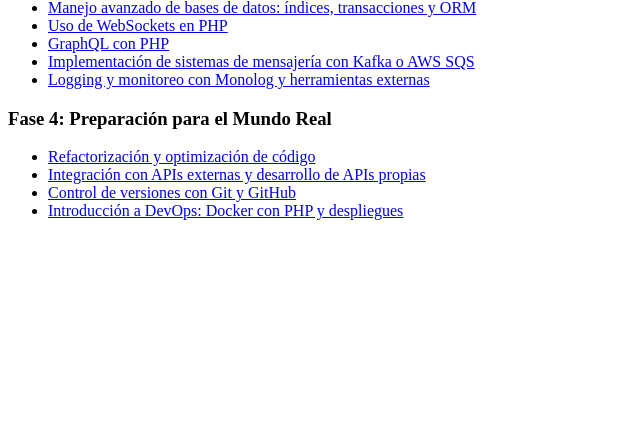
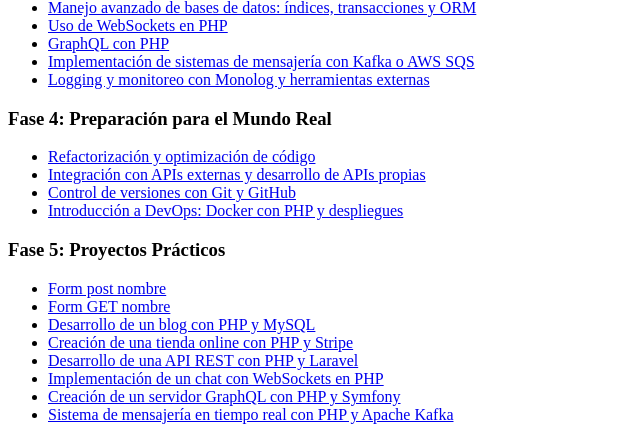
Before and after one commit to dardocode/aprendiendo-programacion, a PHP site: page / in a window 1280 px wide. Shown: the part 726-1166 px from the top of the page, without its empty margins (0-640 px from the left). Before the commit the page ends 946 px from the top, so only its background shows below. Run offline with PHP 8.4, Linux system fonts and the light colour scheme.

Commit message:
ejercicios

```diff
--- a/php/index.php
+++ b/php/index.php
@@ -63,6 +63,18 @@
         <li><a href="git_github.html">Control de versiones con Git y GitHub</a></li>
         <li><a href="docker_php.html">Introducción a DevOps: Docker con PHP y despliegues</a></li>
     </ul>
+
+
+    <h3>Fase 5: Proyectos Prácticos</h3>
+    <ul>
+        <li><a href="./ejercicios/ejercicio2.php">Form post nombre</a></li>
+        <li><a href="./ejercicios/ejercicio3.html">Form GET nombre</a></li>
+        <li><a href="proyecto_blog_php.html">Desarrollo de un blog con PHP y MySQL</a></li>
+        <li><a href="proyecto_ecommerce_php.html">Creación de una tienda online con PHP y Stripe</a></li>
+        <li><a href="proyecto_api_rest_php.html">Desarrollo de una API REST con PHP y Laravel</a></li>
+        <li><a href="proyecto_websockets_php.html">Implementación de un chat con WebSockets en PHP</a></li>
+        <li><a href="proyecto_graphql_php.html">Creación de un servidor GraphQL con PHP y Symfony</a></li>
+        <li><a href="proyecto_mensajeria_php.html">Sistema de mensajería en tiempo real con PHP y Apache Kafka</a></li>
 </body>
 </html>
 
```
Also changed, not shown: php/ejercicios/ejercicio2.php (added, +23 -0 lines), php/ejercicios/ejercicio3.html (added, +17 -0 lines), php/ejercicios/ejercicio3.php (added, +9 -0 lines), php/.ddev/config.yaml.
